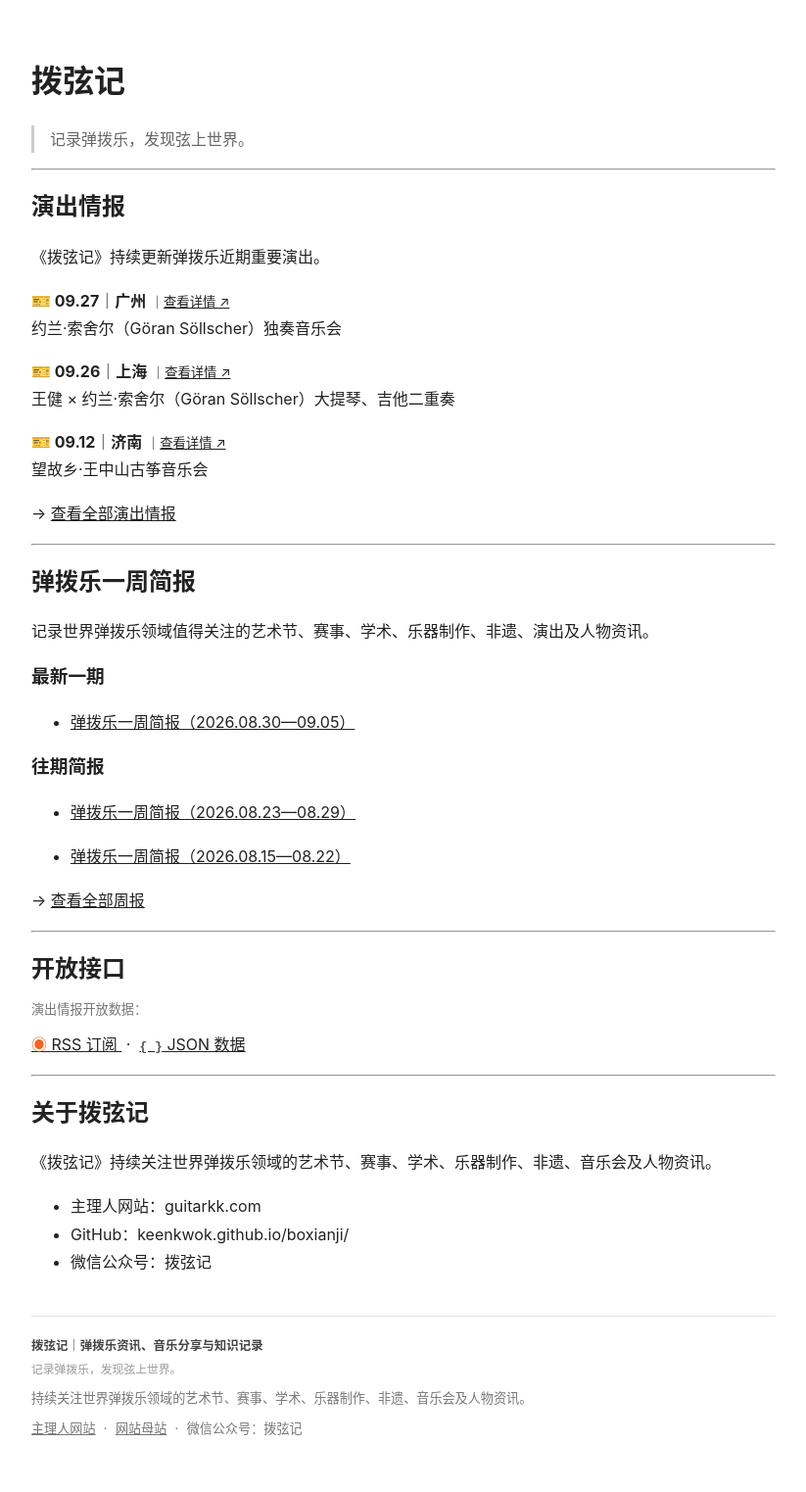
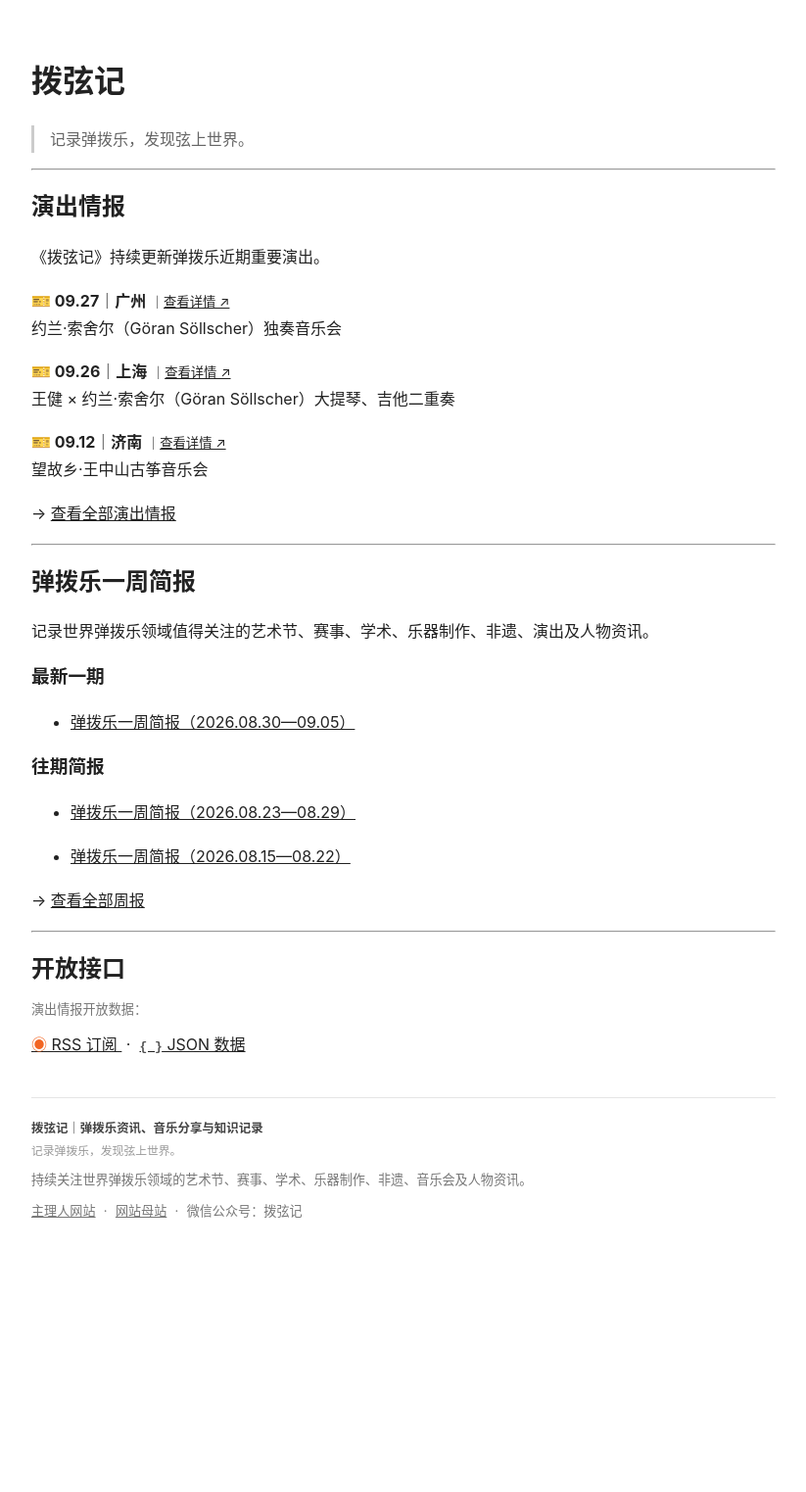
Before and after one commit to KeenKwok/boxianji, a Jekyll site: the page built from index.md, in a window 1280 px wide. Shown: the whole page at 98% size, without its empty margins (228-1051 px from the left). Built offline with Jekyll 4.4.1, drawn with Linux system fonts in a browser that asks for light colours; after the commit the page ends 1300 px from its top, so only the background shows below that.

Commit message:
更新 index.md

```diff
--- a/index.md
+++ b/index.md
@@ -73,13 +73,3 @@ title: 首页
     <span style="font-family:monospace;font-weight:bold;color:#555;">{ }</span> JSON 数据
   </a>
 </p>
-
----
-
-## 关于拨弦记
-
-《拨弦记》持续关注世界弹拨乐领域的艺术节、赛事、学术、乐器制作、非遗、音乐会及人物资讯。
-
-- 主理人网站：guitarkk.com
-- GitHub：keenkwok.github.io/boxianji/
-- 微信公众号：拨弦记
```
